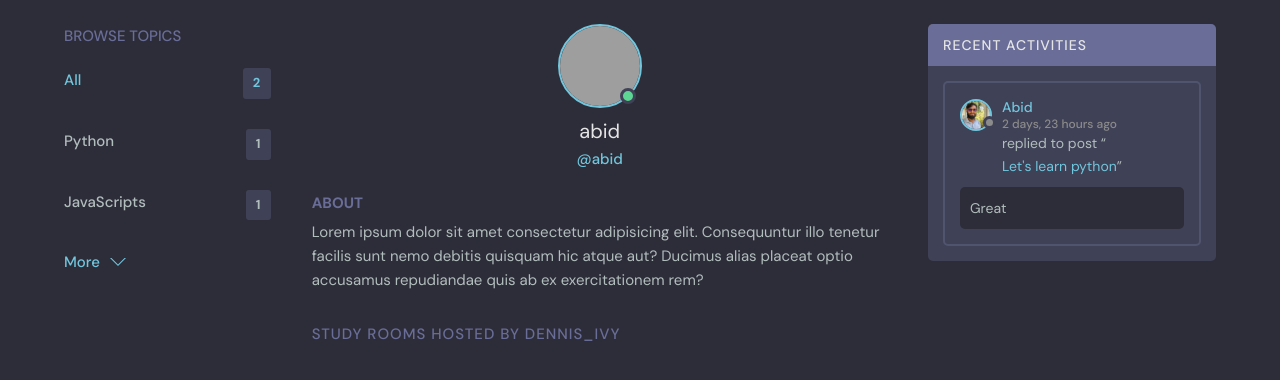
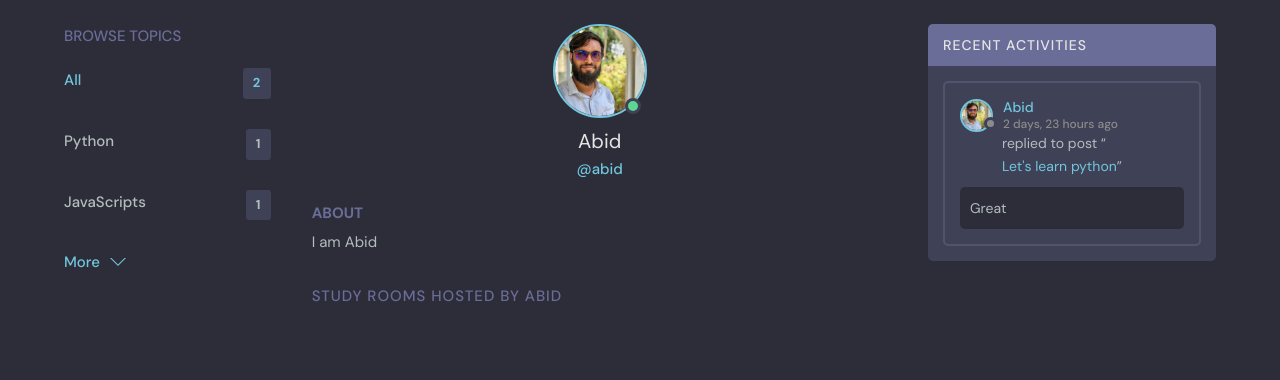
Before and after one commit to mojnomiya/studybudd, a Django app: page /profile/2/ in a window 1280 px wide. Shown: the part 76-456 px from the top of the page. Run offline with Django 4.2, Linux system fonts and the light colour scheme; data comes from the database, SQL or seed files in the repository; both versions use the stored data as it was after the commit; grey boxes are pictures that could not be loaded.

Commit message:
Refined several parts

```diff
--- a/base/templates/base/feed_components.html
+++ b/base/templates/base/feed_components.html
@@ -8,7 +8,13 @@
       <div class="avatar avatar--small">
         <img src="{{room.host.avatar.url}}" />
       </div>
-      <span>@{{room.host.username}}</span>
+      <div>
+        <div>
+          <span>{{room.host.name}}</span>
+        </div>
+        <span>@{{room.host.username}}</span>
+      </div>
+
     </a>
     <div class="roomListRoom__actions">
       <span>{{room.created|timesince}} ago</span>
--- a/base/templates/base/profile.html
+++ b/base/templates/base/profile.html
@@ -15,11 +15,11 @@
         <div class="profile">
           <div class="profile__avatar">
             <div class="avatar avatar--large active">
-              <img src="https://randomuser.me/api/portraits/men/11.jpg" />
+              <img src="{{user.avatar.url}}" />
             </div>
           </div>
           <div class="profile__info">
-            <h3>{{user.username}}</h3>
+            <h3>{{user.name}}</h3>
             <p>@{{user.username}}</p>
             {% if request.user == user %}
             <a href="{% url 'update-user' %}" class="btn btn--main btn--pill">Edit Profile</a>
@@ -28,16 +28,14 @@
           <div class="profile__about">
             <h3>About</h3>
             <p>
-              Lorem ipsum dolor sit amet consectetur adipisicing elit. Consequuntur illo tenetur
-              facilis sunt nemo debitis quisquam hic atque aut? Ducimus alias placeat optio
-              accusamus repudiandae quis ab ex exercitationem rem?
+              {{user.bio}}
             </p>
           </div>
         </div>
 
         <div class="roomList__header">
           <div>
-            <h2>Study Rooms Hosted by dennis_ivy</a>
+            <h2>Study Rooms Hosted by {{user.name}}</a>
             </h2>
           </div>
         </div>
--- a/base/templates/base/room.html
+++ b/base/templates/base/room.html
@@ -167,10 +167,10 @@
         {% for user in participants %}
         <a href="{% url 'user-profile' user.id %}" class="participant">
           <div class="avatar avatar--medium">
-            <img src="https://randomuser.me/api/portraits/men/37.jpg" />
+            <img src="{{user.avatar.url}}" />
           </div>
           <p>
-            {{user.username}}
+            {{user.name}}
             <span>@{{user.username}}</span>
           </p>
         </a>
@@ -180,5 +180,5 @@
     <!--  End -->
   </div>
 </main>
-<script src="script.js"></script>
+<!-- <script src="script.js"></script> -->
 {% endblock content %}
--- a/static/styles/style.css
+++ b/static/styles/style.css
@@ -160,8 +160,8 @@ a {
 }
 
 .avatar.avatar--small img {
-  width: 2.8rem;
-  height: 2.8rem;
+  width: 2.9rem;
+  height: 2.9rem;
 }
 
 .avatar.avatar--small:after {
@@ -186,8 +186,8 @@ a {
 
 .avatar.avatar--large img {
   display: block;
-  width: 8rem;
-  height: 8rem;
+  width: 9rem;
+  height: 9rem;
   border-radius: 50%;
 }
 
--- a/templates/navbar.html
+++ b/templates/navbar.html
@@ -27,7 +27,7 @@
             <div class="avatar avatar--medium active">
               <img src="{{request.user.avatar.url}}" />
             </div>
-            <p>{{request.user.username}} <span>@{{request.user.username}}</span></p>
+            <p>{{request.user.name}} <span>@{{request.user.username}}</span></p>
           </a>
           <button class="dropdown-button">
             <svg version="1.1" xmlns="http://www.w3.org/2000/svg" width="32" height="32" viewBox="0 0 32 32">
```
Also changed, not shown: db.sqlite3, static/images/Harry_Potter_character_poster.jpg (added), static/images/upwork-Profile.jpg (added).
